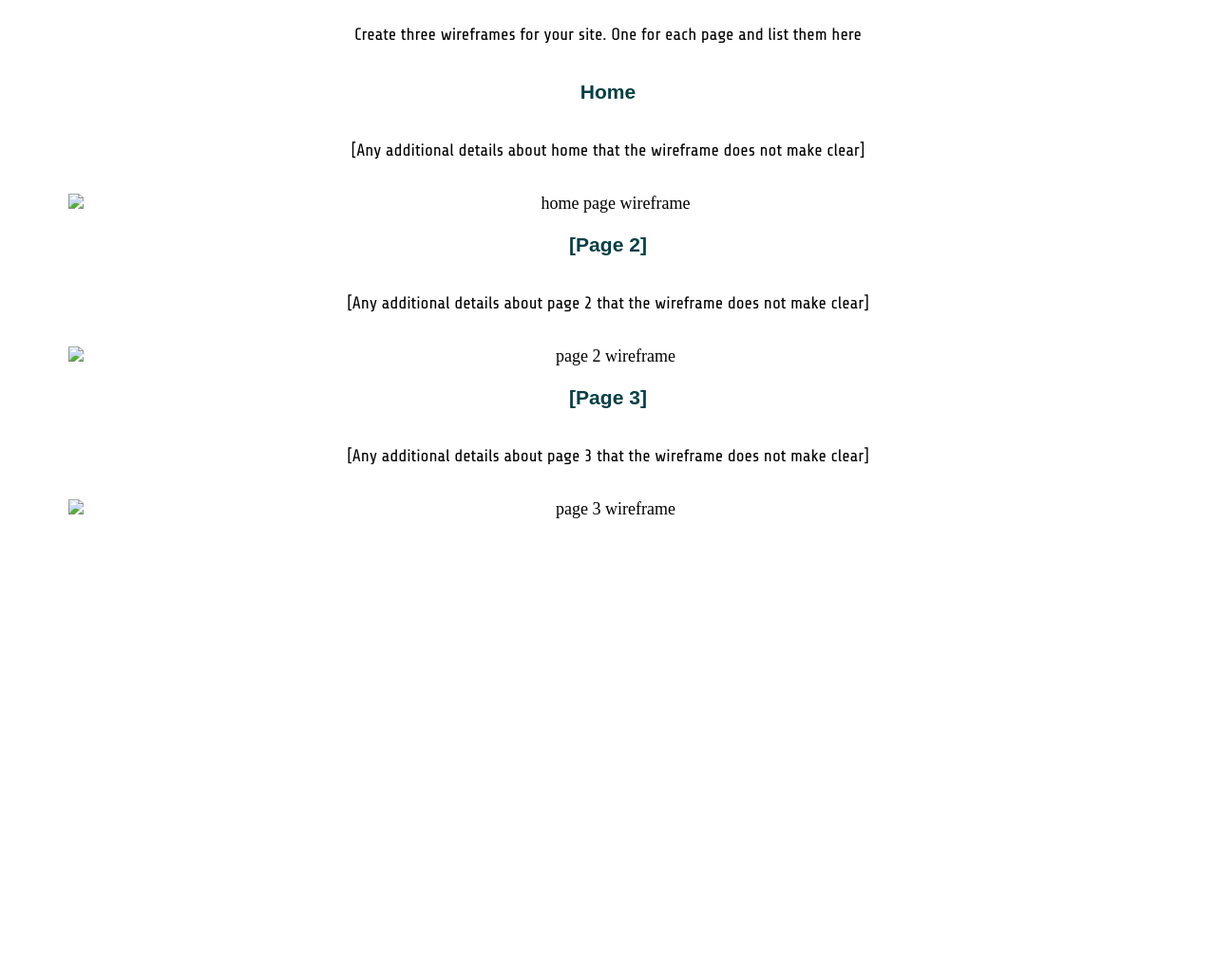
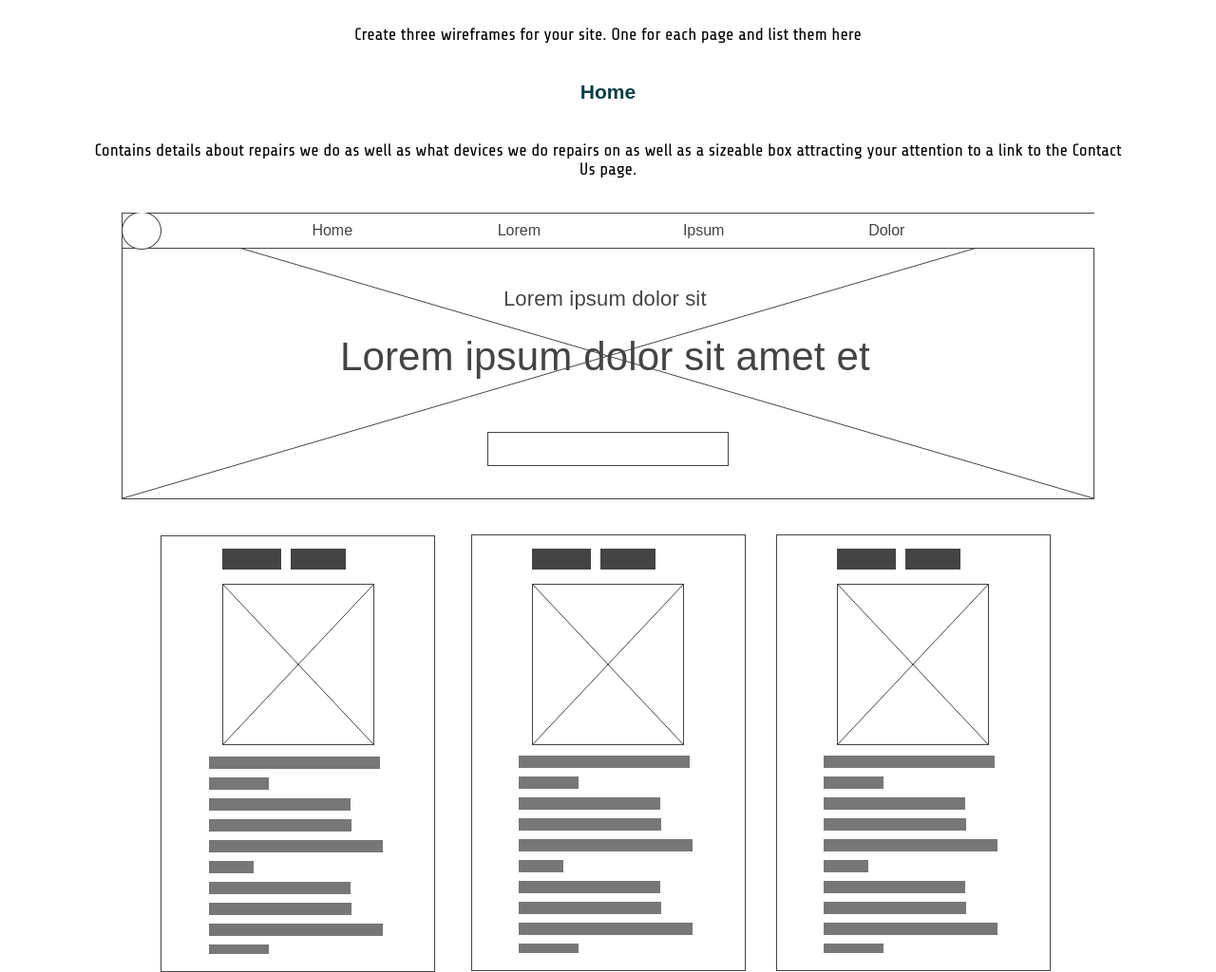
Before and after one commit to corbanevans/WDD130-Projects, a plain HTML site: page scorpiontechrepairs/site-plan.html in a window 1280 px wide. Shown: the part 4500-5524 px from the top of the page at 95% size. Before the commit the page ends 5119 px from the top, so only its background shows below. Drawn offline with Linux system fonts and the light colour scheme; a web font is replaced by a local one.

Commit message:
Moving up in the world

```diff
--- a/scorpiontechrepairs/site-plan.html
+++ b/scorpiontechrepairs/site-plan.html
@@ -210,21 +210,27 @@
 
       <h3>Home</h3>
       <p>
-        [Any additional details about home that the wireframe does not make clear]
+        Contains details about repairs we do as well as what devices we do repairs on as well as a sizeable box attracting your attention to a link to the Contact Us page.
       </p>
-      <img src="#" alt="home page wireframe">
+      <img src="./images/Homepage.png" alt="home page wireframe">
 
-      <h3>[Page 2]</h3>
+      <h3>About Me</h3>
       <p>
-        [Any additional details about page 2 that the wireframe does not make clear]
+        Contains a few paragraphs about me and the business as well as a picture of me.
       </p>
-      <img src="#" alt="page 2 wireframe">
+      <img src="./images/About_Me.png" alt="page 2 wireframe">
 
-      <h3>[Page 3]</h3>
+      <h3>FAQ</h3>
       <p>
-        [Any additional details about page 3 that the wireframe does not make clear]
+        Contains FAQ and associated answers.
       </p>
-      <img src="#" alt="page 3 wireframe">
+      <img src="./images/FAQ.png" alt="page 3 wireframe">
+
+      <h3>Contact Us</h3>
+      <img src="./images/Contact_Us.png" alt="page 4 wireframe">
+      <p>
+        Contains a interactive box to send information to the business email, as well as the business email address, and hours of operation.
+      </p>
     </main>
   </body>
 
```
Also changed, not shown: scorpiontechrepairs/images/About_Me.png (added), scorpiontechrepairs/images/Contact_Us.png (added), scorpiontechrepairs/images/FAQ.png (added), scorpiontechrepairs/images/Homepage.png (added).
